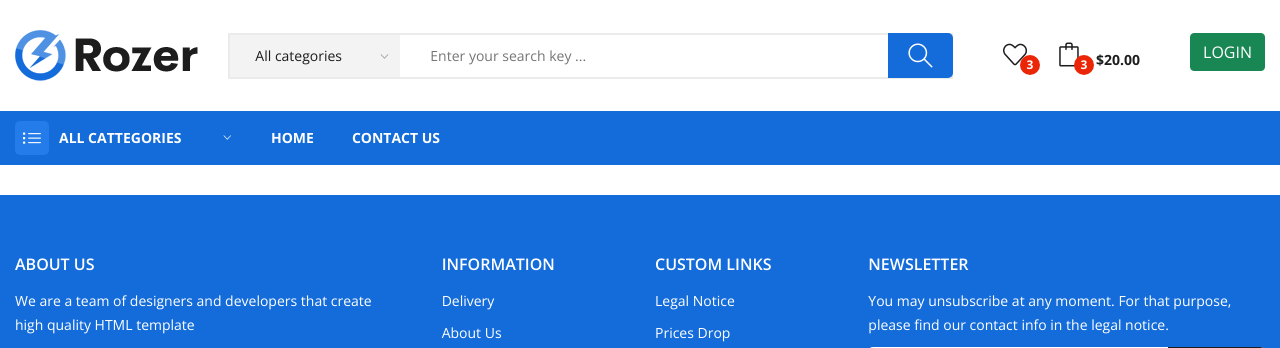
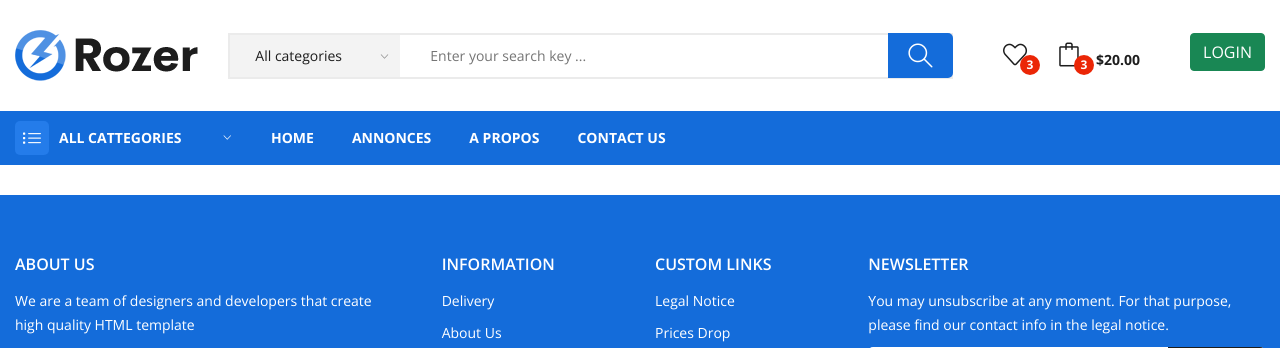
Before and after one commit to hibaakri/DevHarmony, a Symfony app: template templates/base.html.twig in a window 1280 px wide. Shown: the top 348 px of the page. Run offline with Twig, Linux system fonts and the light colour scheme; the template is opened without the code that fills it, so the values that code supplies are empty; some libraries are stand-ins or nearby versions; some web fonts are replaced.

Commit message:
ThirdCommit

```diff
--- a/templates/base.html.twig
+++ b/templates/base.html.twig
@@ -101,8 +101,8 @@
                                     <a href="/">Home </a>
 
                                 </li>
-
-
+                                <li class="text-end"><a href="contact.html">Annonces</a></li>
+                                <li class="text-end"><a href="contact.html">A propos</a></li>
 
                                 <li class="text-end"><a href="contact.html">contact Us</a></li>
                             </ul>
```
